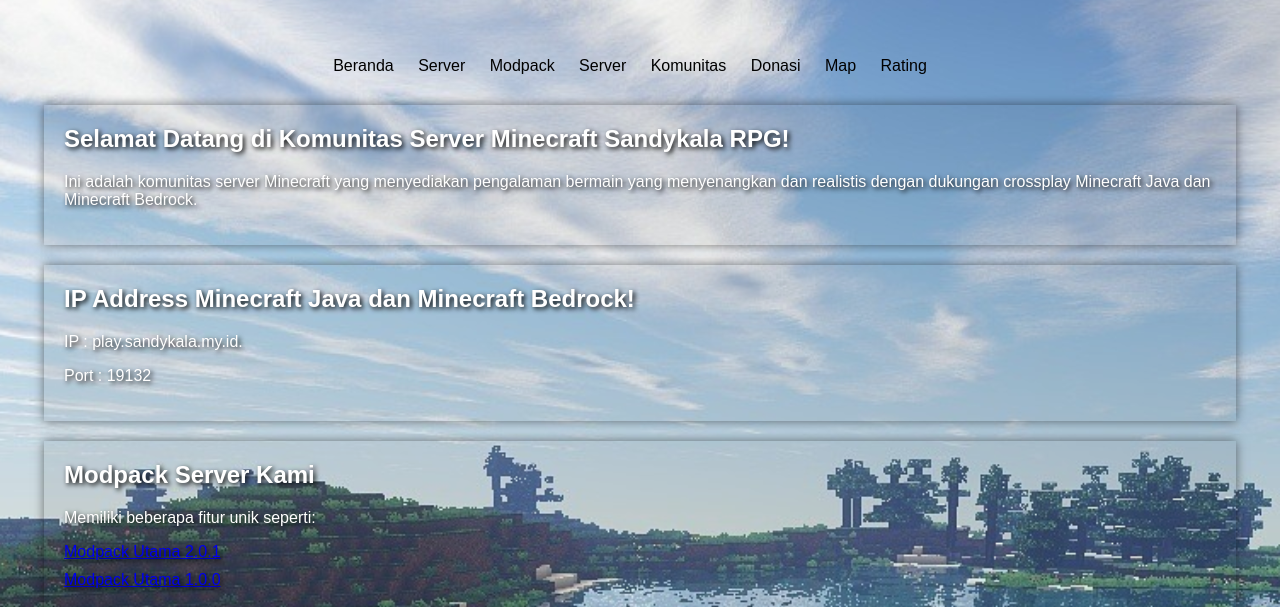
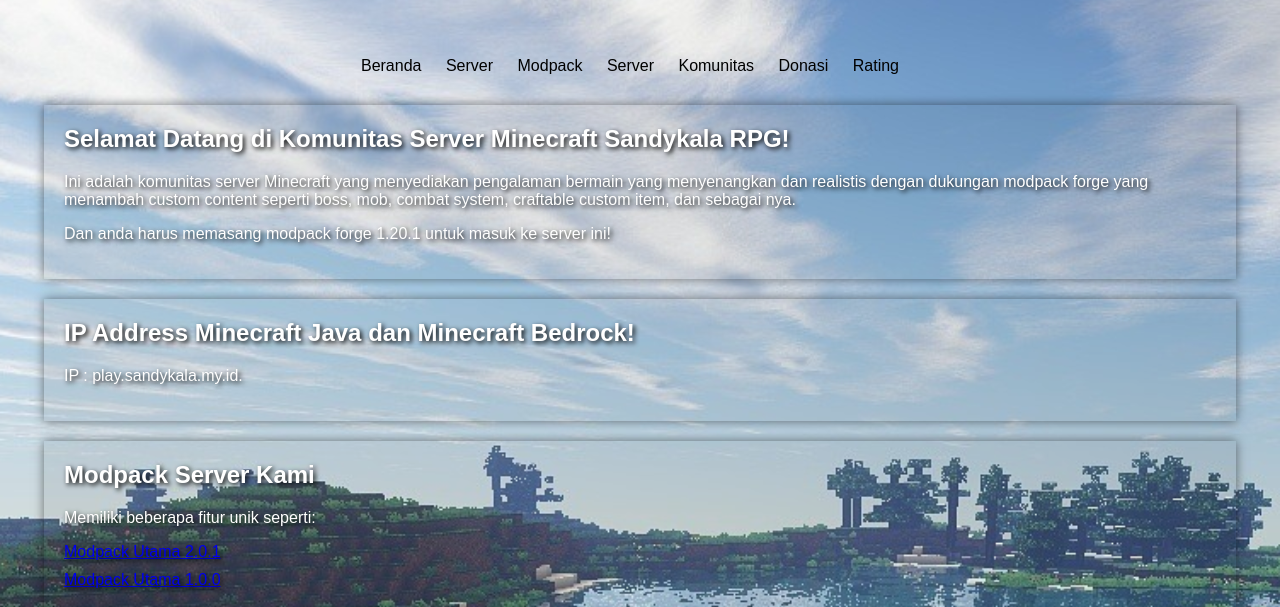
Before and after one commit to Pangestian/sandykala.github.io, a website: page index.html in a window 1280 px wide. Shown: the part 193-800 px from the top of the page. Drawn offline with Linux system fonts and the light colour scheme; no server answers.

Commit message:
Update index.html

```diff
--- a/index.html
+++ b/index.html
@@ -18,7 +18,6 @@
                 <li><a href="#server">Server</a></li>
                 <li><a href="#komunitas">Komunitas</a></li>
                 <li><a href="#donasi">Donasi</a></li>
-                <li><a href="http://sandykala.quenssshost.my.id:20156/">Map</a></li>
                 <li><a href="rating.html">Rating</a></li>
             </ul>
         </nav>
@@ -27,12 +26,12 @@
     <main>
         <section id="beranda">
             <h1>Selamat Datang di Komunitas Server Minecraft Sandykala RPG!</h1>
-            <p>Ini adalah komunitas server Minecraft yang menyediakan pengalaman bermain yang menyenangkan dan realistis dengan dukungan crossplay Minecraft Java dan Minecraft Bedrock.</p>
+            <p>Ini adalah komunitas server Minecraft yang menyediakan pengalaman bermain yang menyenangkan dan realistis dengan dukungan modpack forge yang menambah custom content seperti boss, mob, combat system, craftable custom item, dan sebagai nya.</p>
+            <p>Dan anda harus memasang modpack forge 1.20.1 untuk masuk ke server ini!</p>
         </section>
         <section id="address">
             <h1>IP Address Minecraft Java dan Minecraft Bedrock!</h1>
             <p>IP : play.sandykala.my.id.</p>
-            <p>Port : 19132</p>
         </section>
         <section id="modpack">
             <h1>Modpack Server Kami</h1>
```
